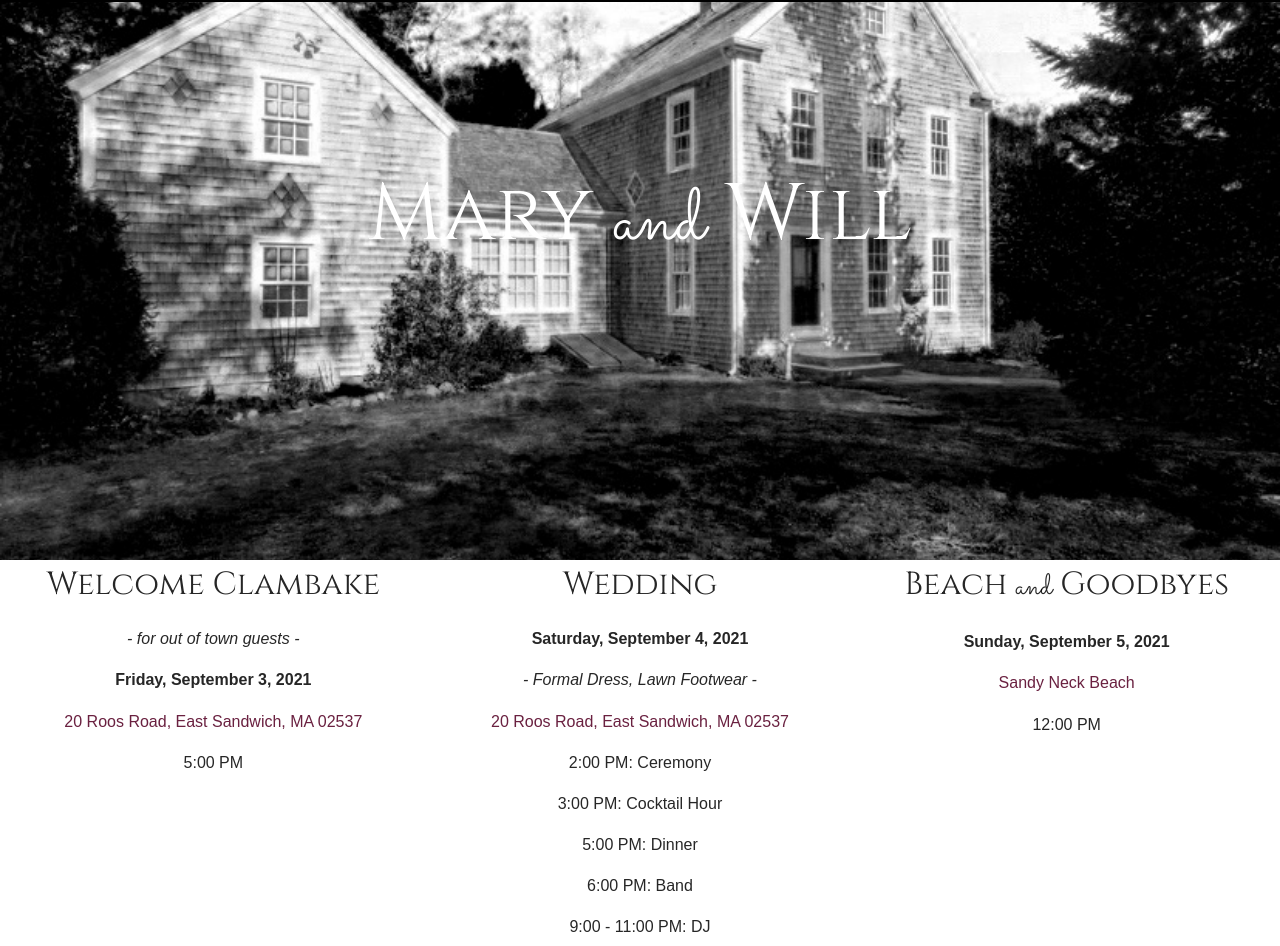
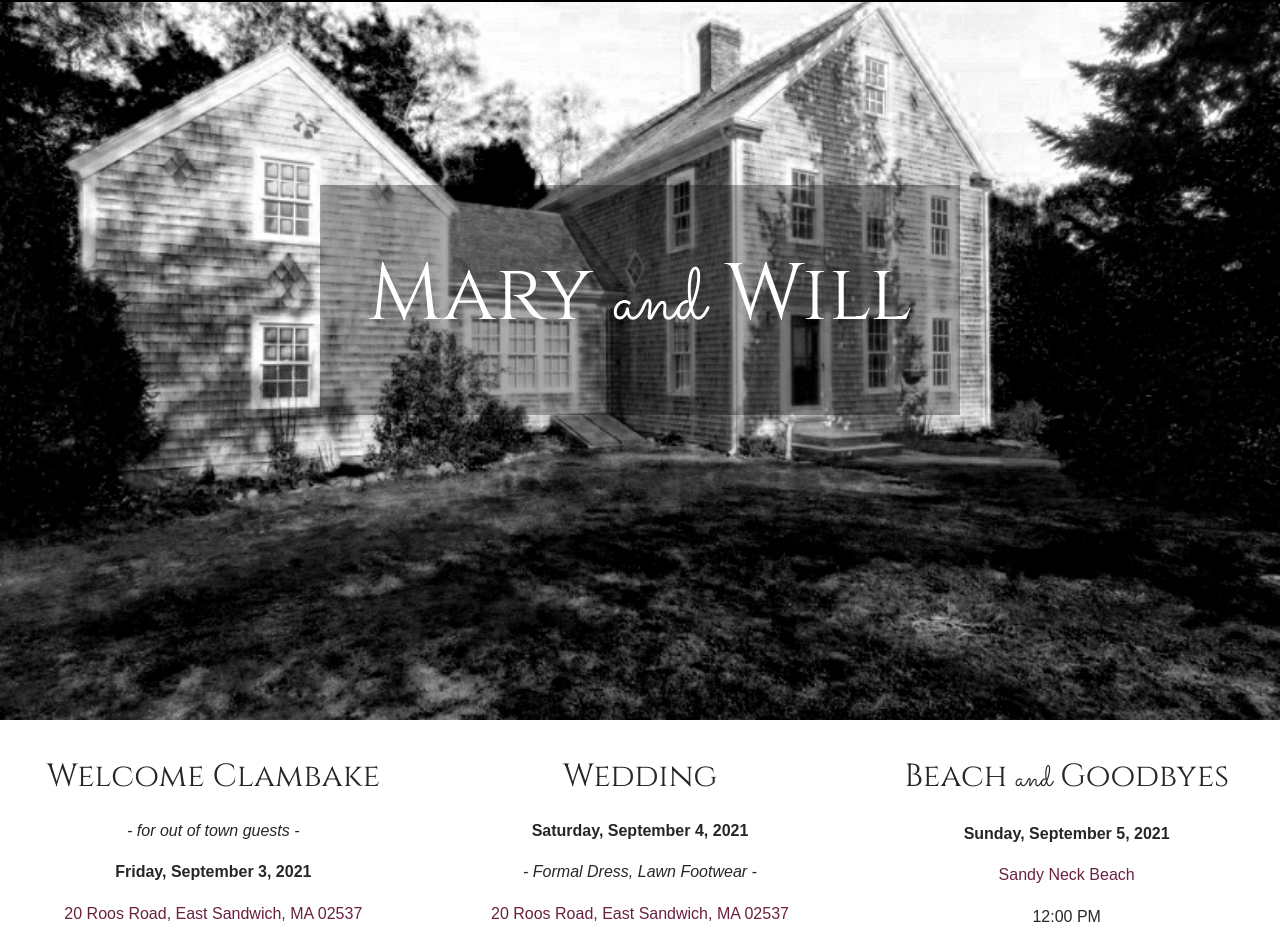
Before and after one commit to marybees/wedding, a React (Create React App) app: page / in a window 1280 px wide. Shown: the part 80-1026 px from the top of the page. Built offline with nearby package versions, Linux system fonts and the light colour scheme; what google-maps-react would draw is missing.

Commit message:
Update Home page title background.

```diff
--- a/src/index.less
+++ b/src/index.less
@@ -3,10 +3,12 @@
 .title {
     font-family: 'Cinzel', serif;
     font-size: 5rem;
+    padding: 3rem;
+    background-color: rgba(0, 0, 0, 0.33)
 }
 
 .titleContainer {
-    height: 80vh;
+    height: 100vh;
     display: flex;
     justify-content: center;
     align-items: center;
@@ -20,7 +22,7 @@
     font-family: 'Cinzel', serif;
     font-size: 2rem;
     text-align: center;
-    padding-bottom: 1rem;
+    padding: 2rem;
 }
 .subtitle {
     font-family: 'Cinzel', serif;
```
